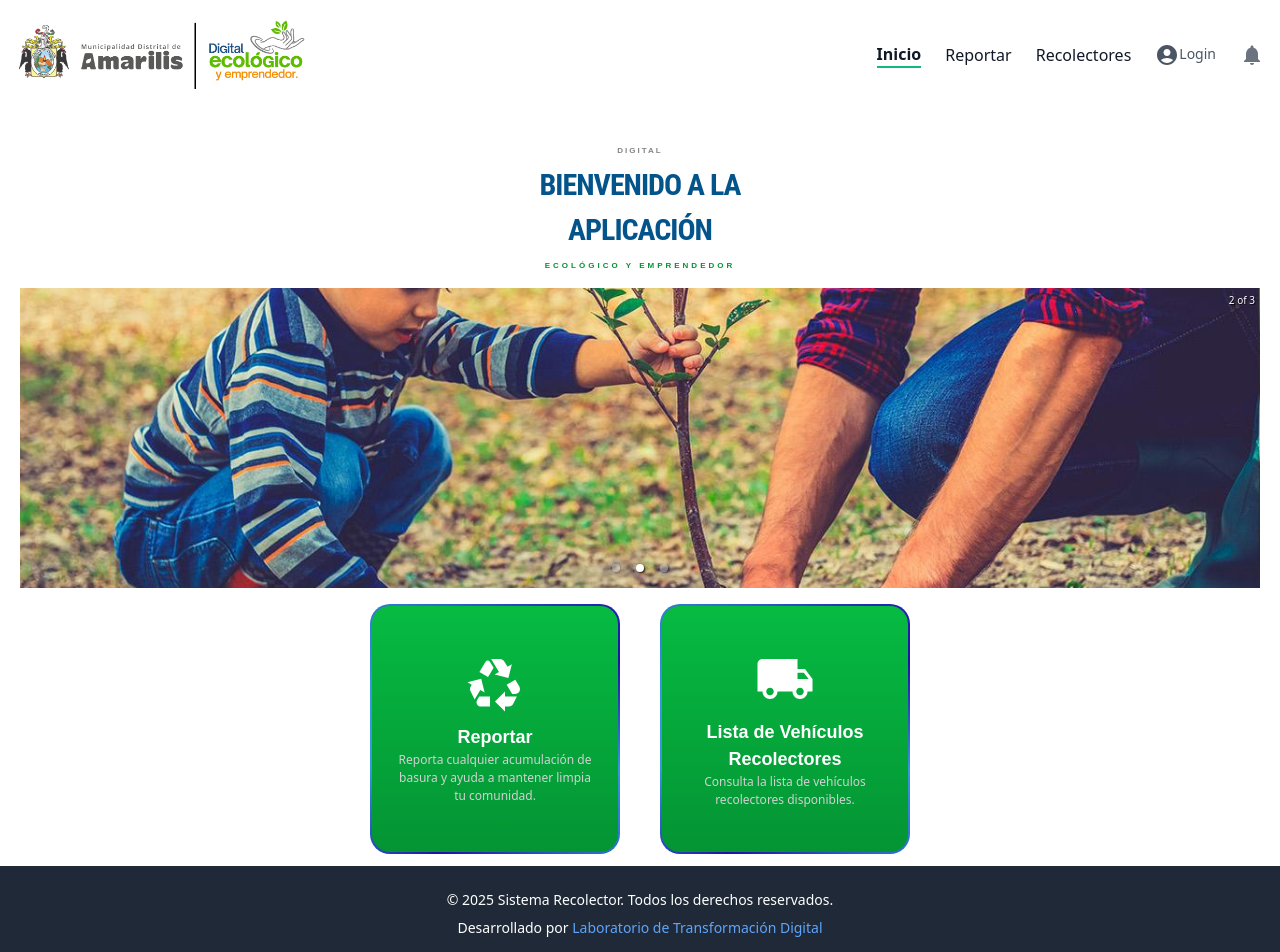
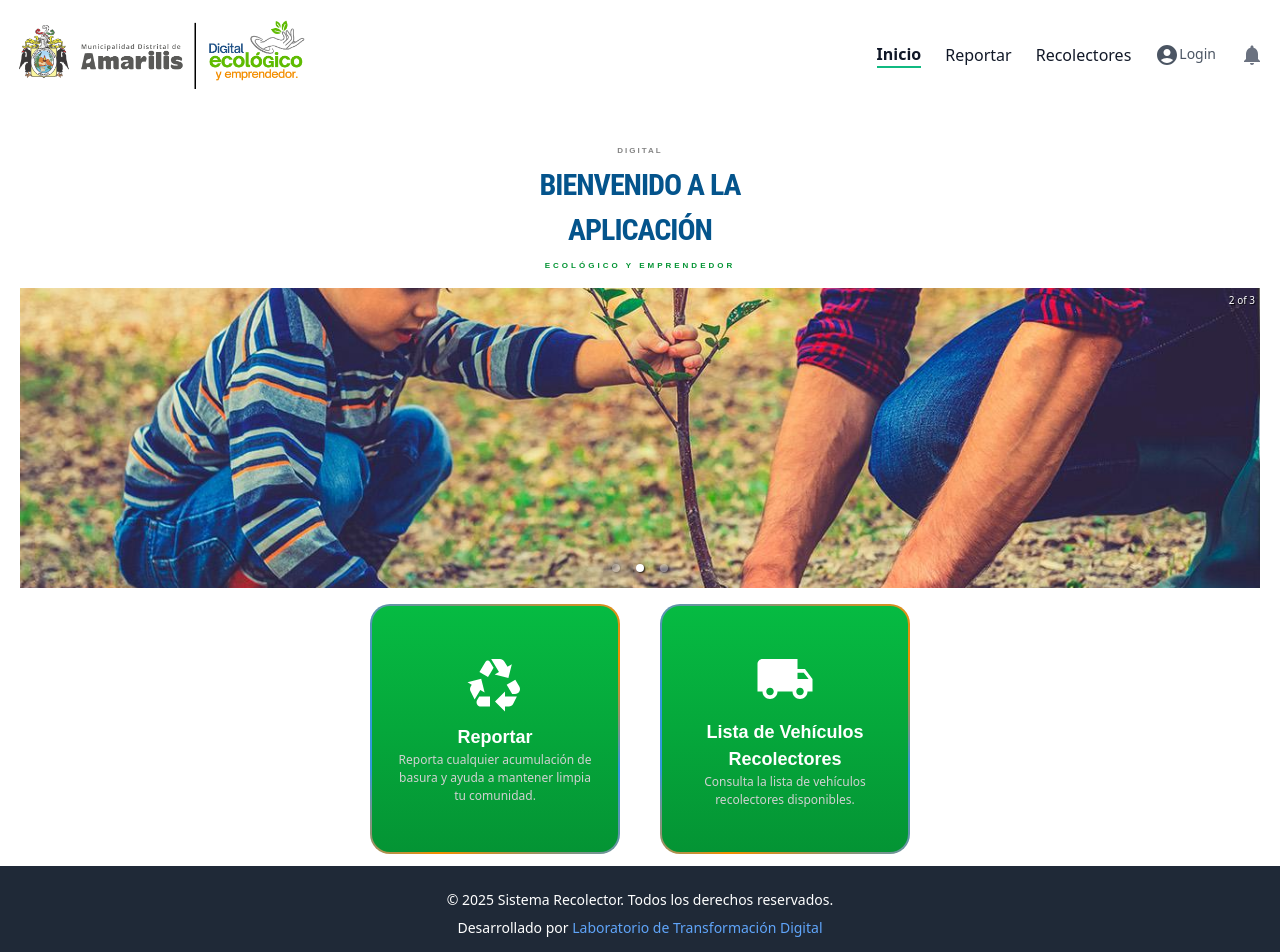
Before and after one commit to JuniorSD6650/localizador_recolectores_desechos, a React (Vite) app in the folder frontend/: page / in a window 1280 px wide. Shown: the top 952 px of the page. Built offline with nearby package versions, Linux system fonts and the light colour scheme.

Commit message:
chore: cambiado color de card Animation

```diff
--- a/frontend/src/components/CardAnimation/CardAnimation.css
+++ b/frontend/src/components/CardAnimation/CardAnimation.css
@@ -11,9 +11,9 @@
     background-image: linear-gradient(#06bb42, #049434),
         conic-gradient(from var(--gradient-angle),
             #3498db 0%,
-            #2011a7 37%,
+            #F38E00 37%,
             #3498db 50%,
-            #2011a7 77%,
+            #F38E00 77%,
             #3498db 90%);
     background-clip: padding-box, border-box;
     background-origin: padding-box, border-box;
```
